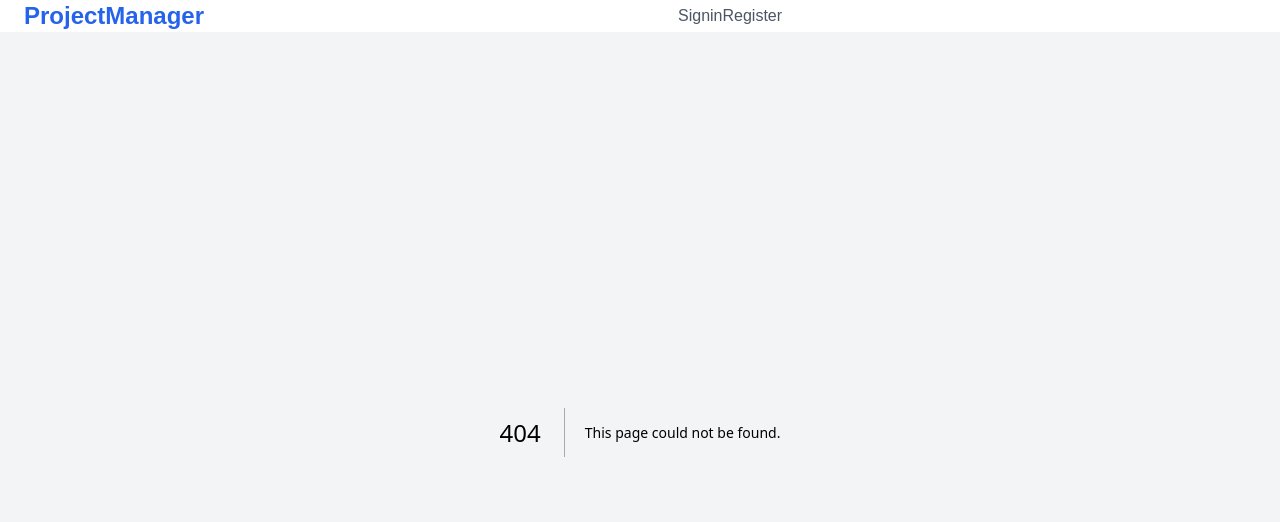
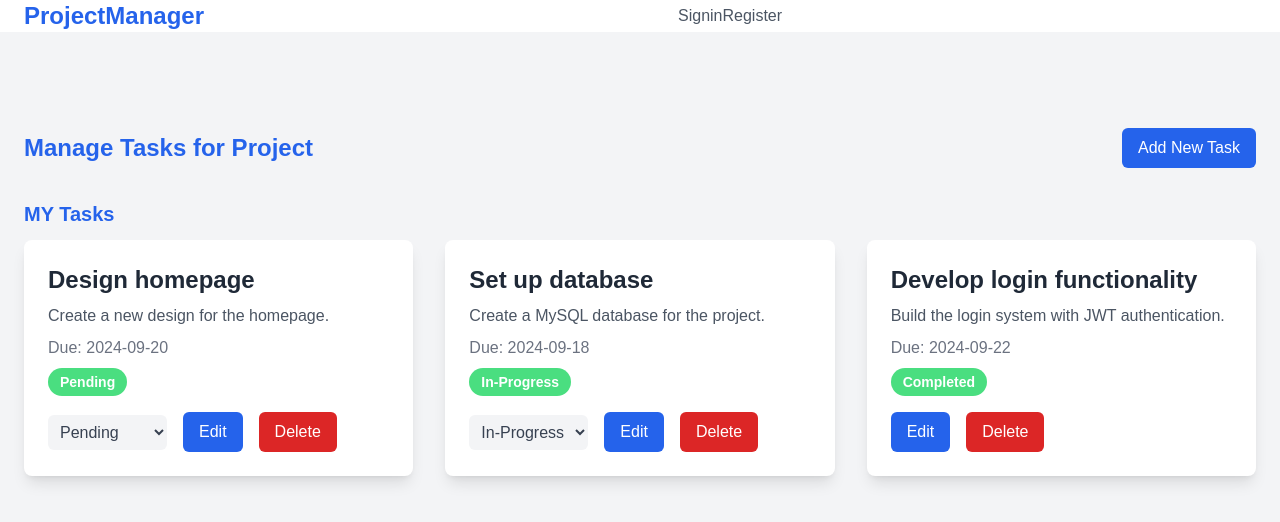
Before and after one commit to NnamaniJohn/project_manager, a Next.js app in the folder client/: page /projects/1/tasks in a window 1280 px wide. Before the commit this address had no page. Shown: the top 522 px of the page. Built offline with nearby package versions, Linux system fonts and the light colour scheme.

Commit message:
feat: task list page

```diff
--- /dev/null
+++ b/client/src/app/projects/[id]/tasks/page.tsx
@@ -0,0 +1,84 @@
+'use client';
+
+import React, { useState } from 'react';
+
+const tasks = [
+  {
+    id: 1,
+    title: 'Design homepage',
+    description: 'Create a new design for the homepage.',
+    status: 'Pending',
+    dueDate: '2024-09-20',
+  },
+  {
+    id: 2,
+    title: 'Set up database',
+    description: 'Create a MySQL database for the project.',
+    status: 'In-Progress',
+    dueDate: '2024-09-18',
+  },
+  {
+    id: 3,
+    title: 'Develop login functionality',
+    description: 'Build the login system with JWT authentication.',
+    status: 'Completed',
+    dueDate: '2024-09-22',
+  },
+];
+
+const TaskManagement = () => {
+  return (
+    <div className="min-h-screen bg-gray-100">
+
+      <main className="container mx-auto px-6">
+        <div className="flex justify-between items-center py-8 pt-24">
+          <h1 className="text-2xl font-bold text-blue-600">Manage Tasks for Project </h1>
+          <button
+            className="bg-blue-600 text-white px-4 py-2 rounded-md hover:bg-blue-700 transition"
+          >
+            Add New Task
+          </button>
+        </div>
+        <h4 className="text-xl font-bold text-blue-600 mb-3">MY Tasks</h4>
+
+
+        <div className="grid grid-cols-1 md:grid-cols-2 lg:grid-cols-3 gap-8 mb-12">
+          {tasks.map((task) => (
+            <div key={task.id} className="bg-white shadow-lg rounded-lg p-6 hover:shadow-xl transition-shadow">
+            <h2 className="text-2xl font-semibold text-gray-800 mb-2">{task.title}</h2>
+              <p className="text-gray-600 mb-2">{task.description}</p>
+              <p className="text-gray-500 mb-2">Due: {task.dueDate}</p>
+              <div
+                className={`inline-block px-3 py-1 text-sm font-semibold text-white rounded-full bg-green-400`}>
+                {task.status}
+              </div>
+              <div className="flex items-center space-x-4 mt-4">
+                {task.status !== 'Completed' && (
+                  <select
+                    value={task.status}
+                    className="bg-gray-100 text-gray-700 p-2 rounded-md focus:ring-2 focus:ring-blue-600">
+                    <option value="Pending">Pending</option>
+                    <option value="In-Progress">In-Progress</option>
+                    <option value="Completed">Completed</option>
+                  </select>
+                )}
+                <button
+                  className="bg-blue-600 text-white px-4 py-2 rounded-md hover:bg-blue-700 transition"
+                >
+                  Edit
+                </button>
+                <button
+                  className="bg-red-600 text-white px-4 py-2 rounded-md hover:bg-red-700 transition"
+                >
+                  Delete
+                </button>
+              </div>
+            </div>
+          ))}
+        </div>
+      </main>
+    </div>
+  );
+};
+
+export default TaskManagement;
```
